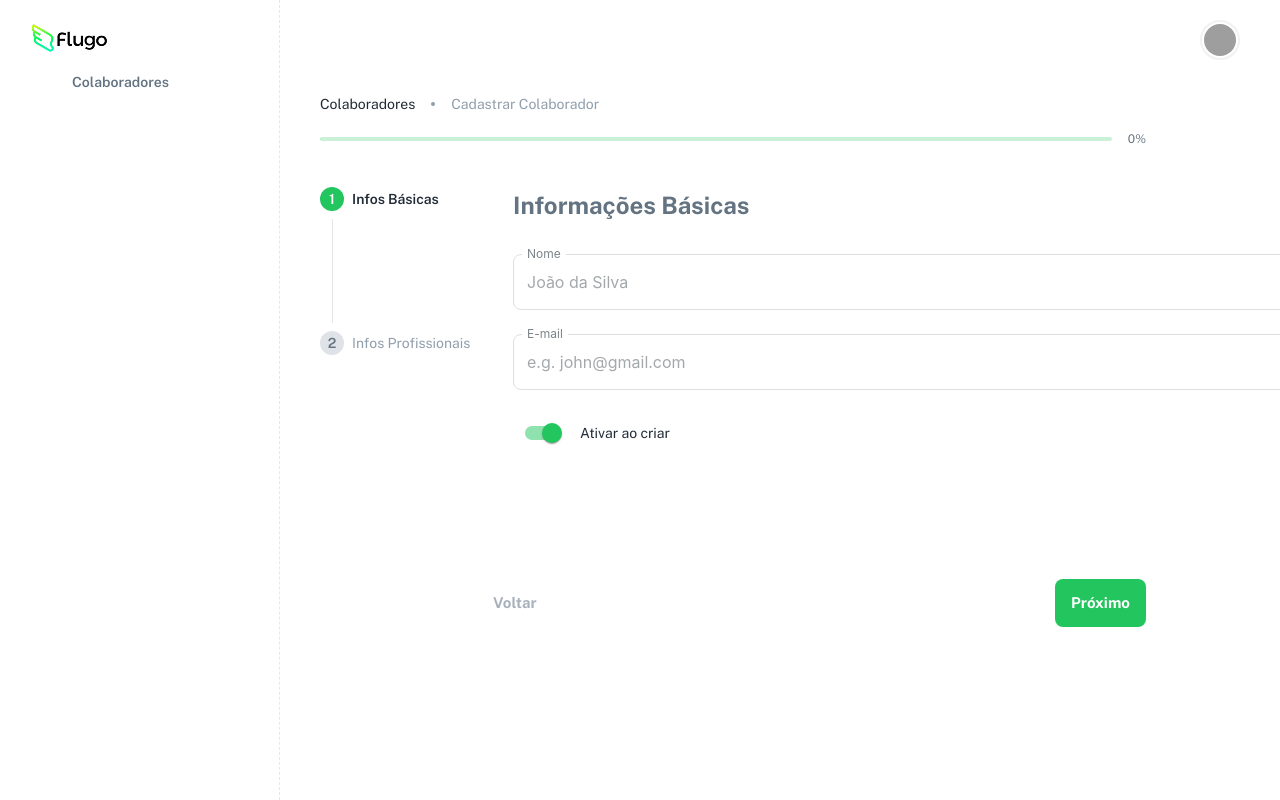
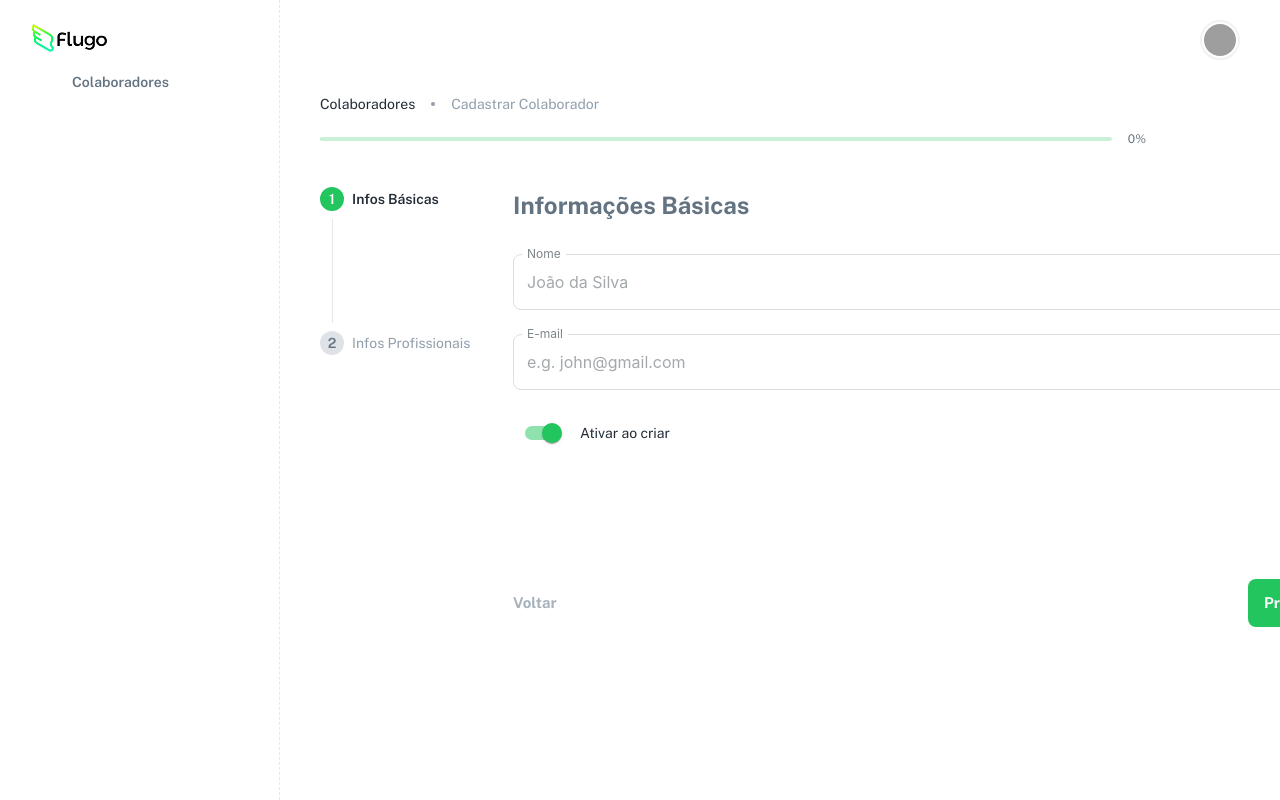
Before and after one commit to jampdroRomano/employee-onboarding-wizard, a React (Vite) app: page /criar in a window 1280 px wide. Shown: the top 800 px of the page. Built offline with nearby package versions, Linux system fonts and the light colour scheme; grey boxes are pictures that could not be loaded; some icons are missing.

Commit message:
feat: refactor layout and button area in CreateEmployee component for improved structure and readability

```diff
--- a/src/pages/CreateEmployee.tsx
+++ b/src/pages/CreateEmployee.tsx
@@ -47,23 +47,24 @@ export const CreateEmployee = () => {
       <Box sx={{ pr: { xs: 0, md: '94px' } }}>
         <OnboardingProgress progress={progressValue} />
 
+        {/* CONTAINER PRINCIPAL  */}
         <Box
           sx={{
             mt: '39px',
             display: 'flex',
             flexDirection: { xs: 'column', md: 'row' },
             gap: '40px',
-            minHeight: '272px',
             alignItems: 'flex-start',
           }}
         >
-          {/* Coluna Esquerda: Stepper (153px) */}
+          {/* 1. COLUNA ESQUERDA: Stepper (Fixo) */}
           <Box sx={{ width: { xs: '100%', md: '153px' }, flexShrink: 0 }}>
             <StepperVertical currentStep={currentStep} />
           </Box>
 
-          {/* Coluna Direita: Conteúdo do Form */}
+          {/* 2. COLUNA DIREITA: Formulário + Botões */}
           <Box sx={{ width: '100%' }}>
+            <Box sx={{ minHeight: '272px' }}>
                 {currentStep === 1 ? (
                   <BasicInfoForm
                     formData={formData}
@@ -74,27 +75,16 @@ export const CreateEmployee = () => {
                   <ProfessionalInfoForm />
                 )}
             </Box>
-        </Box>
 
+            {/* B. ÁREA DOS BOTÕES*/}
             <Box
               sx={{
                 mt: '120px',
                 display: 'flex',
-            flexDirection: { xs: 'column', md: 'row' },
-            gap: '40px',
-          }}
-        >
-          {/* Spacer Invisível para compensar o Stepper (153px) e alinhar os botões com o Form */}
-          <Box sx={{ width: { xs: '0', md: '153px' }, display: { xs: 'none', md: 'block' } }} />
-
-          {/* Área dos Botões (Alinhada com o Inputs/Dropdown) */}
-          <Box
-            sx={{
-              width: '100%',
-              display: 'flex',
                 justifyContent: 'space-between',
                 alignItems: 'center',
                 height: '48px',
+                width: '100%'
               }}
             >
               <AppButton
@@ -103,6 +93,8 @@ export const CreateEmployee = () => {
                   width: '64px', height: '48px', minWidth: '64px',
                   backgroundColor: 'transparent', boxShadow: 'none',
                   color: '#919EABCC',
+                  pl: 0,
+                  justifyContent: 'flex-start',
                   '&:hover': { backgroundColor: 'transparent', boxShadow: 'none', color: '#919EAB' }
                 }}
               >
@@ -119,8 +111,9 @@ export const CreateEmployee = () => {
                 {currentStep === 2 ? 'Concluir' : 'Próximo'}
               </AppButton>
             </Box>
+
           </Box>
-
+        </Box>
       </Box>
     </Box>
   );
```
Lines whose indentation alone changed are shown as unchanged.
